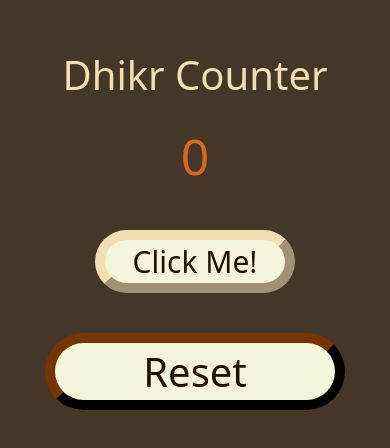
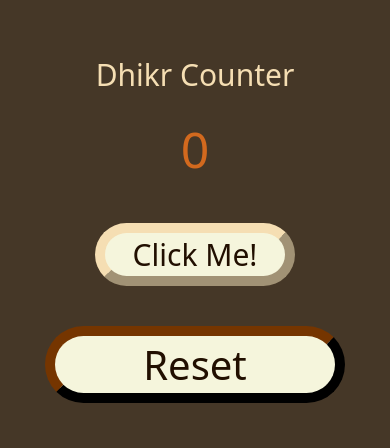
Before and after one commit to amracadabra/click-counter, a plain HTML site: page index.html in a window 390 px wide. Shown: the part 194-642 px from the top of the page. Drawn offline with Linux system fonts and the light colour scheme.

Commit message:
style.css

```diff
--- a/style.css
+++ b/style.css
@@ -1,5 +1,5 @@
 body{
-    font-size: 16px;
+    font-size: 15px;
     background-color: rgb(69, 55, 39);
     display: flex;
     flex-direction: column;
@@ -52,7 +52,7 @@ h1{
 }
 @media (max-width: 600px) {
     h1 {
-        font-size: 40px; /* Smaller font size for headings */
+        font-size: 30px; /* Smaller font size for headings */
     }
     #counterDisplay {
         font-size: 50px; /* Smaller counter display */
```
